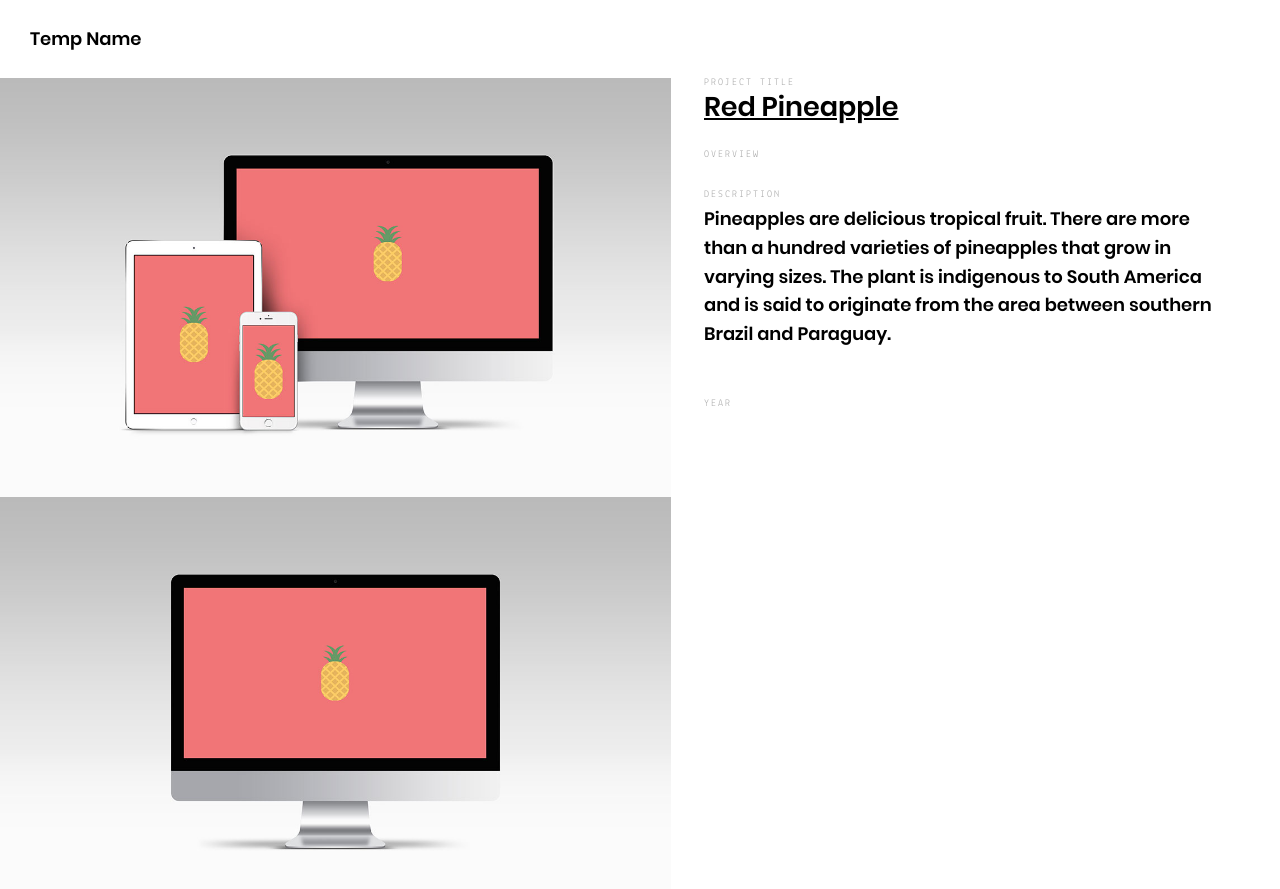
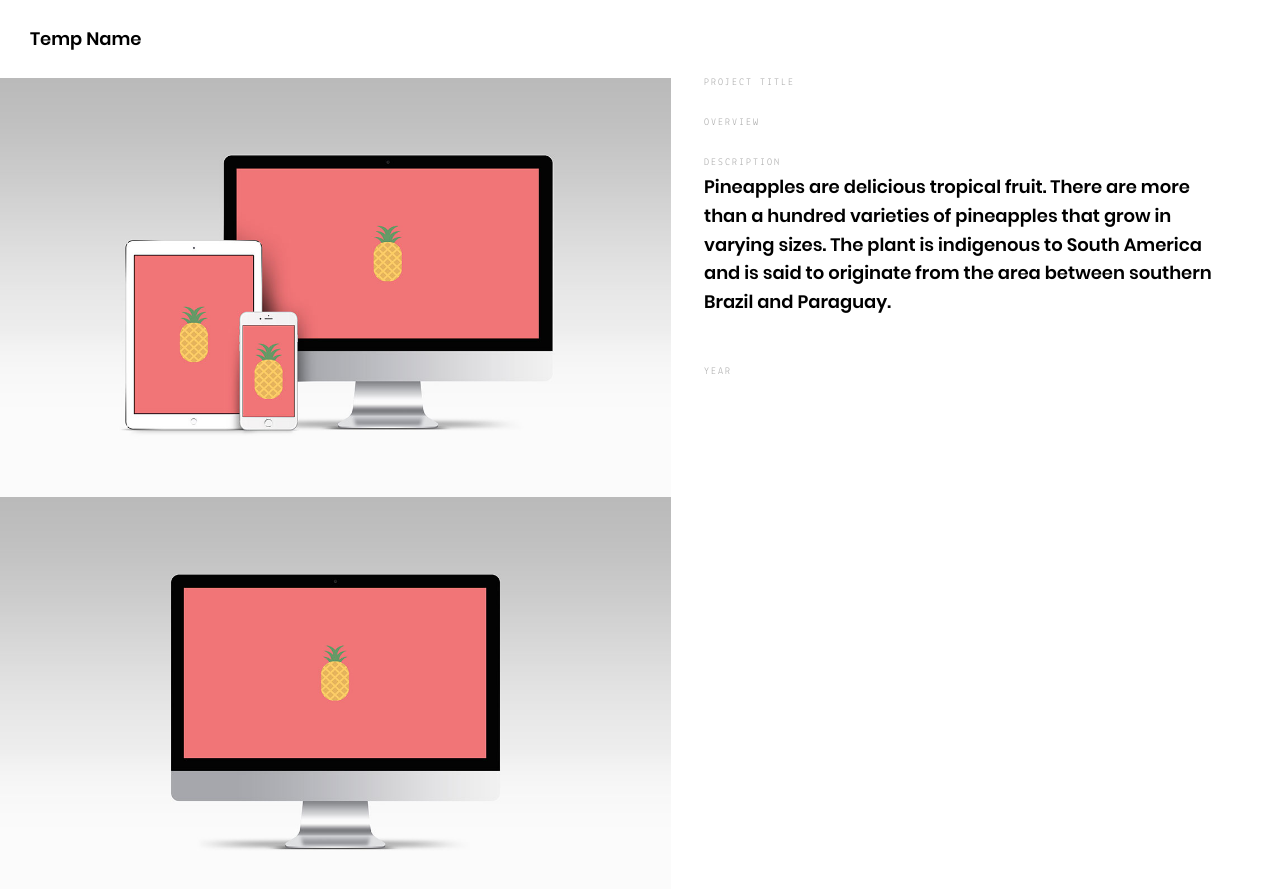
Before and after one commit to amdapoz/portfolio, a Jekyll site: the page built from _posts/projects/2030-04-05-redpineapple.md, in a window 1280 px wide and 900 px high. Shown: the top 889 px of the window. Built offline with Jekyll 4.4.1, drawn with Linux system fonts in a browser that asks for light colours.

Commit message:
Update project.html

```diff
--- a/_layouts/project.html
+++ b/_layouts/project.html
@@ -14,9 +14,6 @@
 			<div class="container">
 				<article>
 					<span class="h2">Project Title</span>
-					<h1>
-						<a href="{{ page.project.url }}" target="_blank" title="{{ page.project.title }}" rel="nofollow">{{ page.project.title }}</a>
-					</h1>
 					<span class="h2">Overview</span>
 					<p>{{ page.project.overview }}</p>
 					<span class="h2">Description</span>
```
